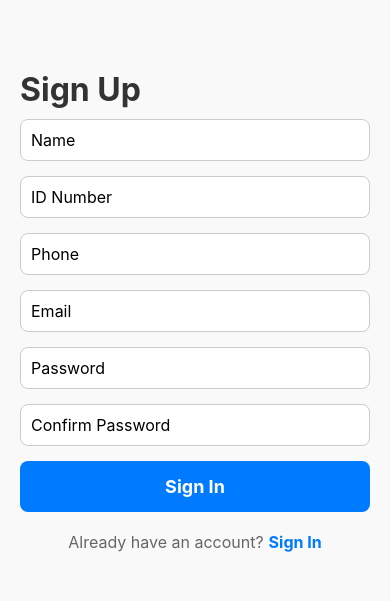
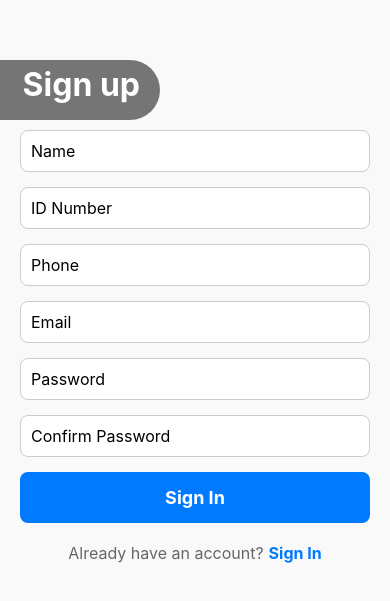
Before and after one commit to odiedo/PesaTrackAdmin, a React Native app in the folder frontend/: screen /SignUp in a window 390 px wide. Shown: the part 111-712 px from the top of the page. Built offline with nearby package versions, Linux system fonts and the light colour scheme.

Commit message:
front improvement on Signup/signin

```diff
--- a/frontend/screens/SignInScreen.js
+++ b/frontend/screens/SignInScreen.js
@@ -41,7 +41,13 @@ export default function SignInScreen({ navigation }) {
 
   return (
     <View style={styles.container}>
-      <Text style={styles.header}>Sign In</Text>
+      {/* <View style={styles.circles}></View> */}
+      <View style={styles.titleMain}>
+        <Text style={styles.header}>PesaTrack</Text>
+      </View>
+      <View style={styles.headerCover}>
+        <Text style={styles.headerMain}>Sign In</Text>
+      </View>
       <Text style={styles.subtitle}>Enter your email and password</Text>
       <TextInput
         style={styles.input}
@@ -59,6 +65,7 @@ export default function SignInScreen({ navigation }) {
         onChangeText={setPassword}
         secureTextEntry
       />
+
       <TouchableOpacity style={styles.button} onPress={handleSignIn} disabled={loading}>
         {loading ? (
           <Icon name="spinner" size={24} color="#fff" type="font-awesome" />
@@ -83,11 +90,31 @@ const styles = StyleSheet.create({
     padding: 20,
     backgroundColor: '#f9f9f9',
   },
+  headerCover: {
+    width: '100%',
+    height: 60,
+    borderRadius: 50,
+    backgroundColor: '#0008',
+    right: '-55%',
+    marginBottom: 10,
+  },
+  headerMain: {
+    textAlign: 'left',
+    paddingHorizontal: 20,
+    paddingVertical: 5,
+    fontWeight: 'bold',
+    fontSize: 32,
+    color: '#fff',
+  },
+  titleMain: {
+
+  },
   header: {
     fontSize: 32,
     fontWeight: 'bold',
     marginBottom: 10,
     color: '#333',
+    textAlign: 'center',
   },
   subtitle: {
     fontSize: 16,
@@ -101,6 +128,7 @@ const styles = StyleSheet.create({
     padding: 10,
     marginBottom: 15,
     fontSize: 16,
+    color: '#000',
     backgroundColor: '#fff',
   },
   button: {
--- a/frontend/screens/SignUpScreen.js
+++ b/frontend/screens/SignUpScreen.js
@@ -1,5 +1,5 @@
 import React, { useState } from 'react';
-import { View, Text, TextInput, Button, TouchableOpacity, StyleSheet } from 'react-native';
+import { View, Text, TextInput, TouchableOpacity, StyleSheet } from 'react-native';
 import { Icon } from 'react-native-elements';
 const SignUpScreen = ({ navigation }) => {
   const [name, setName] = useState('');
@@ -44,7 +44,9 @@ const SignUpScreen = ({ navigation }) => {
 
   return (
     <View style={styles.container}>
-        <Text style={styles.header}>Sign Up</Text>
+        <View style={styles.headerCover}>
+            <Text style={styles.headerMain}>Sign up</Text>
+        </View>
         <TextInput
             style={styles.input}
             placeholder="Name"
@@ -111,12 +113,23 @@ const styles = StyleSheet.create({
     padding: 20,
     backgroundColor: '#f9f9f9',
   },
-  header: {
+  headerCover: {
+    width: '100%',
+    height: 60,
+    borderRadius: 50,
+    backgroundColor: '#0008',
+    left: '-60%',
+    marginBottom: 10,
+  },
+  headerMain: {
+    textAlign: 'right',
+    paddingHorizontal: 20,
+    paddingVertical: 5,
+    fontWeight: 'bold',
     fontSize: 32,
-    fontWeight: 'bold',
-    marginBottom: 10,
-    color: '#333',
+    color: '#fff',
   },
+
   input: {
     borderColor: '#ccc',
     borderWidth: 1,
```
